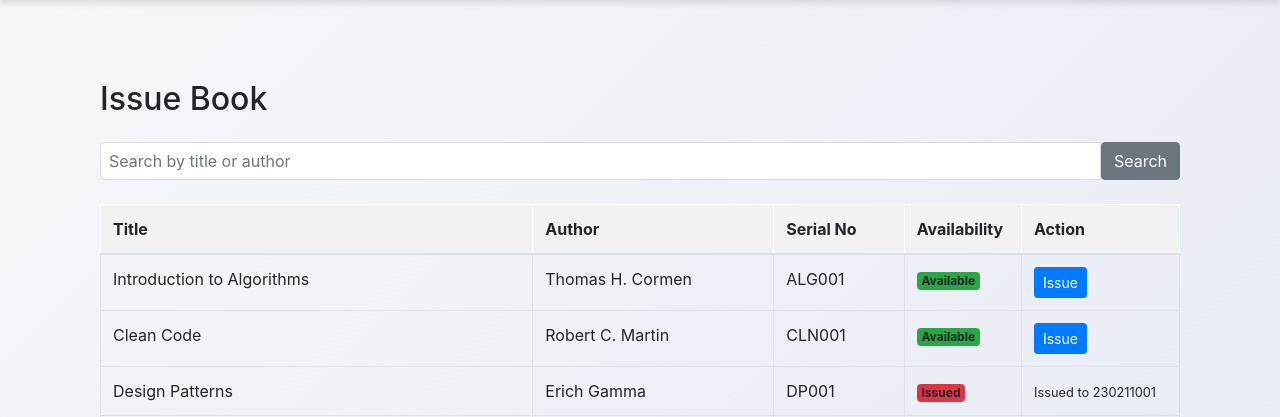
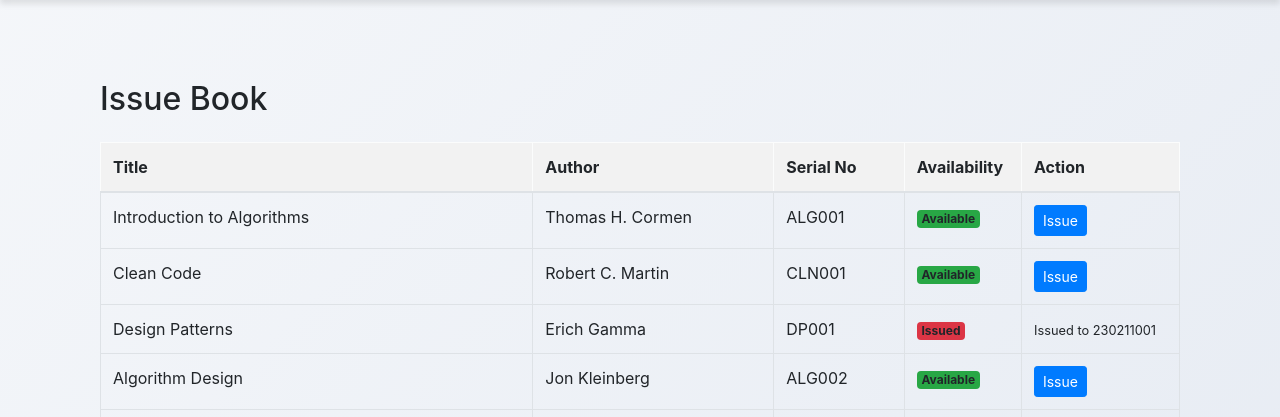
Before and after one commit to lakshay5928/Academic-Ease-Smart-Library-Management-System, a Flask app: page /issue_book in a window 1280 px wide. Shown: the part 112-529 px from the top of the page. Run offline with Flask 3, Linux system fonts and the light colour scheme; the visitor is signed in with stand-in values (Sample User, id 1); some libraries are stand-ins or nearby versions.

Commit message:
Update issue_book.html

```diff
--- a/templates/issue_book.html
+++ b/templates/issue_book.html
@@ -10,21 +10,16 @@
         {% if messages %}
             <div class="mb-3">
                 {% for category, message in messages %}
-                    <div class="alert alert-{{ 'success' if category == 'success' else 'danger' }}">{{ message }}</div>
+                    <div class="alert alert-{{ 'success' if category == 'success' else 'danger' }}">
+                        {{ message }}
+                    </div>
                 {% endfor %}
             </div>
         {% endif %}
     {% endwith %}
 
-    <!-- Search Form -->
-    <form method="GET" action="{{ url_for('issue_book_route') }}" class="mb-4">
-        <div class="input-group">
-            <input type="text" name="search" class="form-control" placeholder="Search by title or author" value="{{ search }}">
-            <button type="submit" class="btn btn-secondary">Search</button>
-        </div>
-    </form>
-
     <!-- Books Table -->
+    {% if books %}
     <table class="table table-bordered">
         <thead class="table-light">
             <tr>
@@ -60,12 +55,11 @@
                         {% endif %}
                     </td>
                 </tr>
-            {% else %}
-                <tr>
-                    <td colspan="5" class="text-center">No books found.</td>
-                </tr>
             {% endfor %}
         </tbody>
     </table>
+    {% else %}
+        <div class="alert alert-info text-center">No books available.</div>
+    {% endif %}
 </div>
 {% endblock %}
```
